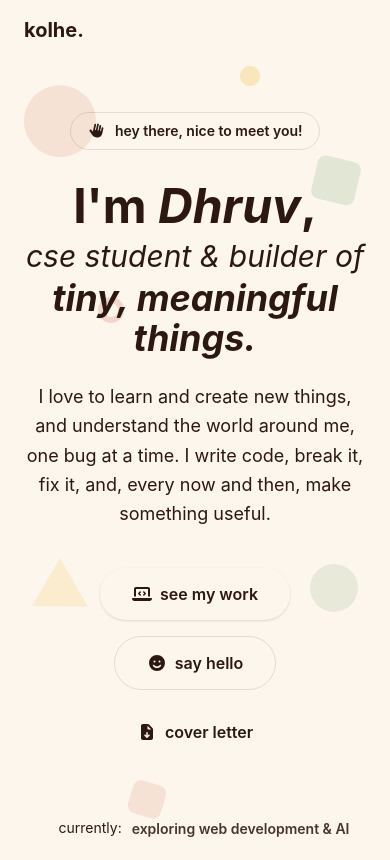
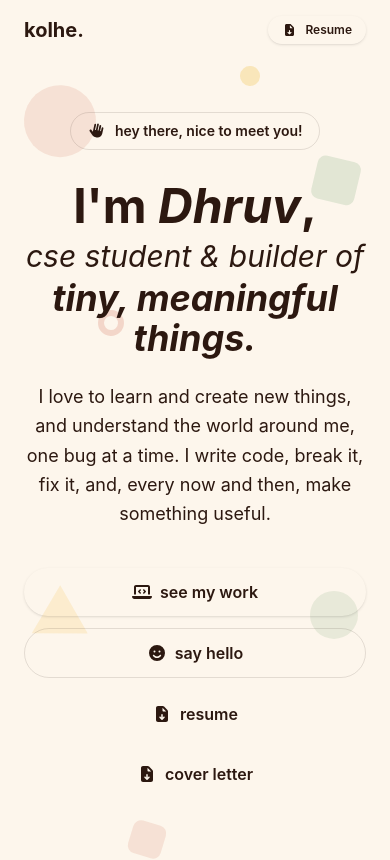
Before and after one commit to dhruvmkolhe/dhruv-portfolio, a React (Vite) app: page / in a window 390 px wide. Shown: the top 860 px of the page. Built offline with nearby package versions, Linux system fonts and the light colour scheme; a web font is replaced by a local one.

Commit message:
Make Resume button visible on mobile devices

```diff
--- a/src/app/App.tsx
+++ b/src/app/App.tsx
@@ -527,7 +527,7 @@ export default function App() {
           whileHover={{ scale: 1.04 }}
           whileTap={{ scale: 0.97 }}
           onClick={() => setResumeOpen(true)}
-          className="hidden md:inline-flex items-center gap-2 px-4 py-2 rounded-full bg-primary text-primary-foreground text-sm font-semibold shadow-sm hover:shadow-md transition-shadow"
+          className="inline-flex items-center gap-2 px-3.5 py-1.5 sm:px-4 sm:py-2 rounded-full bg-primary text-primary-foreground text-xs sm:text-sm font-semibold shadow-sm hover:shadow-md transition-shadow"
         >
           <FontAwesomeIcon icon={faFileArrowDown} className="w-3.5 h-3.5" />
           Resume
@@ -605,13 +605,13 @@ export default function App() {
             initial={{ opacity: 0, y: 24 }}
             animate={{ opacity: 1, y: 0 }}
             transition={{ duration: 0.65, delay: 0.46, ease: [0.22, 1, 0.36, 1] }}
-            className="flex flex-col sm:flex-row items-center justify-center gap-4 mb-14"
+            className="flex flex-wrap items-center justify-center gap-3 sm:gap-4 mb-14"
           >
             <motion.a
               href="#projects"
               whileHover={{ scale: 1.05 }}
               whileTap={{ scale: 0.97 }}
-              className="inline-flex items-center gap-2 px-8 py-3.5 bg-primary text-primary-foreground rounded-full font-semibold shadow-sm hover:shadow-md transition-shadow"
+              className="inline-flex items-center justify-center gap-2 px-6 sm:px-8 py-3 sm:py-3.5 bg-primary text-primary-foreground rounded-full font-semibold shadow-sm hover:shadow-md transition-shadow w-full sm:w-auto"
             >
               <FontAwesomeIcon icon={faLaptopCode} className="w-4 h-4" />
               see my work
@@ -620,7 +620,7 @@ export default function App() {
               href="#contact"
               whileHover={{ scale: 1.05 }}
               whileTap={{ scale: 0.97 }}
-              className="inline-flex items-center gap-2 px-8 py-3.5 border border-border text-foreground rounded-full font-semibold hover:bg-muted transition-colors"
+              className="inline-flex items-center justify-center gap-2 px-6 sm:px-8 py-3 sm:py-3.5 border border-border text-foreground rounded-full font-semibold hover:bg-muted transition-colors w-full sm:w-auto"
             >
               <FontAwesomeIcon icon={faFaceSmile} className="w-4 h-4 text-secondary" />
               say hello
@@ -628,8 +628,17 @@ export default function App() {
             <motion.button
               whileHover={{ scale: 1.05 }}
               whileTap={{ scale: 0.97 }}
+              onClick={() => setResumeOpen(true)}
+              className="inline-flex items-center justify-center gap-2 px-6 sm:px-8 py-3 sm:py-3.5 bg-secondary text-secondary-foreground rounded-full font-semibold hover:bg-secondary/90 transition-colors w-full sm:w-auto"
+            >
+              <FontAwesomeIcon icon={faFileArrowDown} className="w-4 h-4" />
+              resume
+            </motion.button>
+            <motion.button
+              whileHover={{ scale: 1.05 }}
+              whileTap={{ scale: 0.97 }}
               onClick={() => setCoverOpen(true)}
-              className="inline-flex items-center gap-2 px-8 py-3.5 bg-accent text-accent-foreground rounded-full font-semibold hover:bg-accent/80 transition-colors"
+              className="inline-flex items-center justify-center gap-2 px-6 sm:px-8 py-3 sm:py-3.5 bg-accent text-accent-foreground rounded-full font-semibold hover:bg-accent/80 transition-colors w-full sm:w-auto"
             >
               <FontAwesomeIcon icon={faFileArrowDown} className="w-4 h-4" />
               cover letter
```
